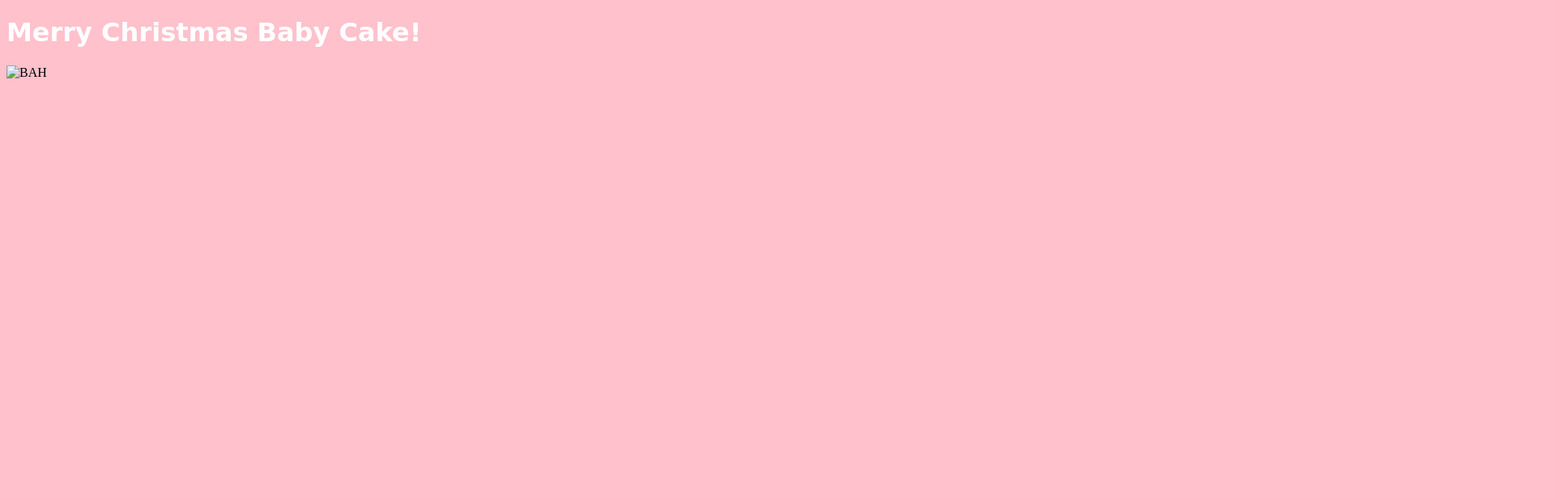
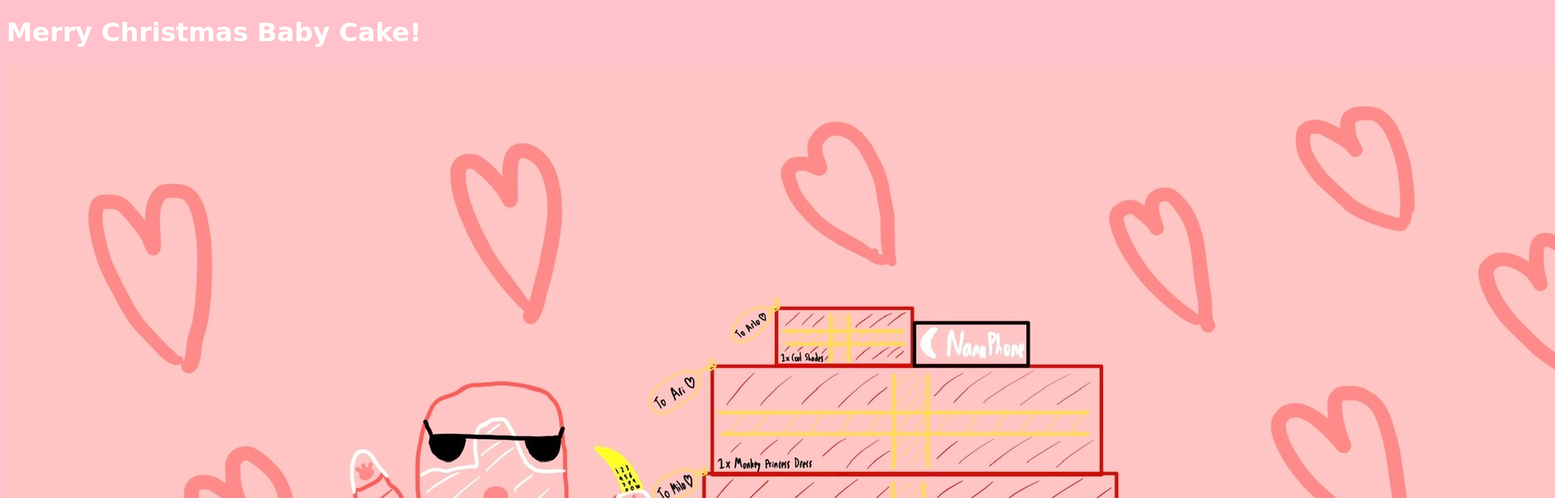
Before and after one commit to BabyCakeCalendar/BabyCakeCalendar.github.io, a plain HTML site: page xmas2021.html in a window 1280 px wide. Shown: the top 616 px of the page at 81% size, 1920 px wide, since content can reach past the window. Drawn offline with Linux system fonts and the light colour scheme.

Commit message:
Update xmas2021.html

```diff
--- a/xmas2021.html
+++ b/xmas2021.html
@@ -20,7 +20,7 @@ h1 {
 <body bgcolor='#ffc1cc'>
 <h1>Merry Christmas Baby Cake!</h1>
 
-<img src="xmas.jpg" alt="BAH">
+<img src="BCFE7CEB-D735-4AE2-8195-E41883699DE1.jpeg" alt="BAH">
 
 </body>
 </html>
```
